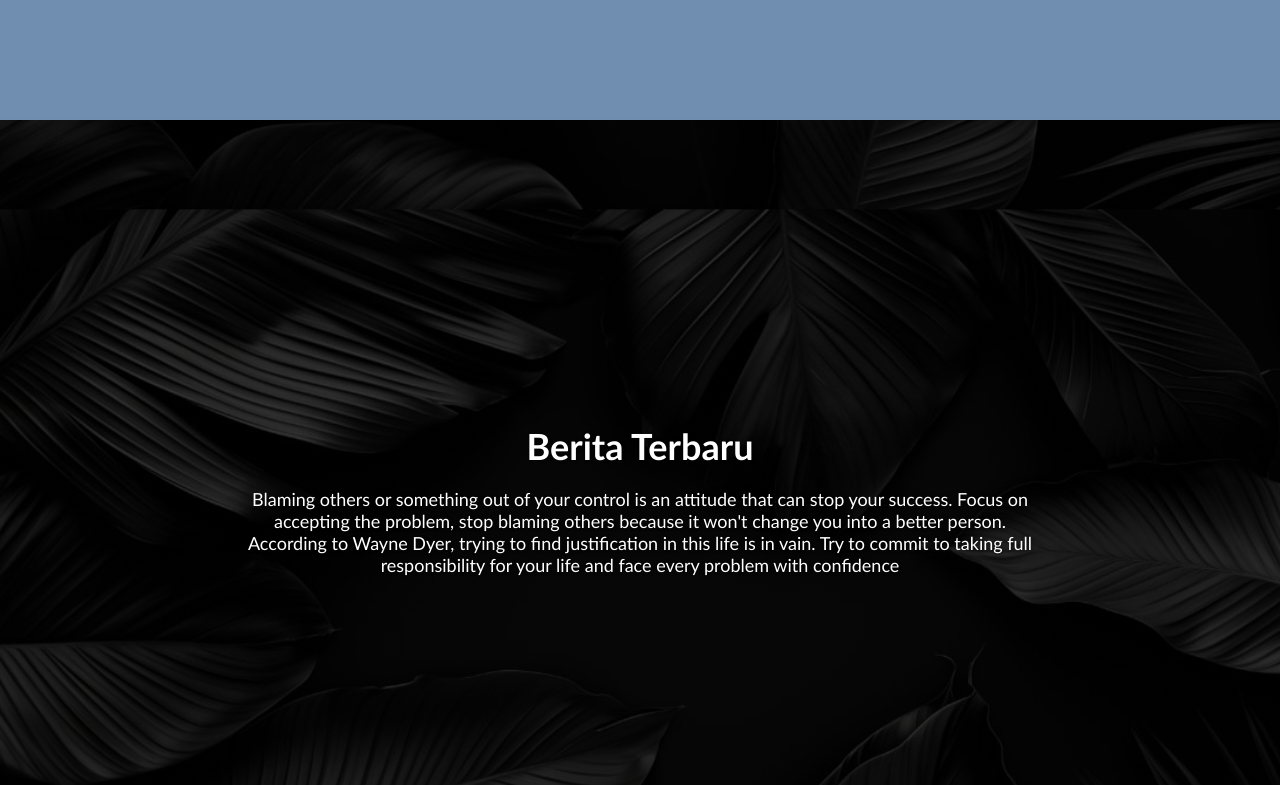
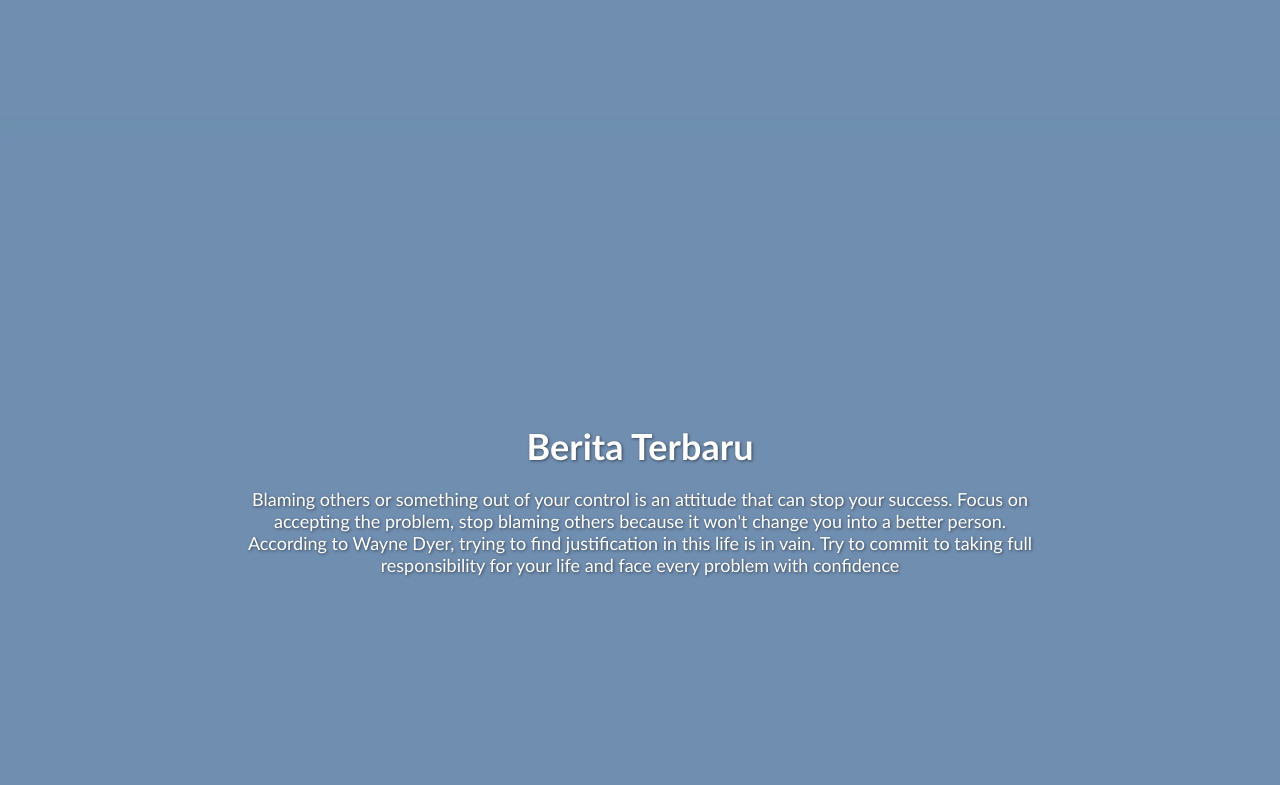
Before and after one commit to ithrumbia/TugasDesainWeb_caca, a plain HTML site: page index.html in a window 1280 px wide. Shown: the part 3080-3865 px from the top of the page. Drawn offline with Linux system fonts and the light colour scheme.

Commit message:
Update style.css

```diff
--- a/style.css
+++ b/style.css
@@ -179,6 +179,9 @@ section {
 #tentang {
     background-image: url(denim.jpg);
 }
+#berita {
+    background-image: url(denim.jpg);
+}
 section h2 {
     font-size: 36px;
     margin-bottom: 20px;
```
